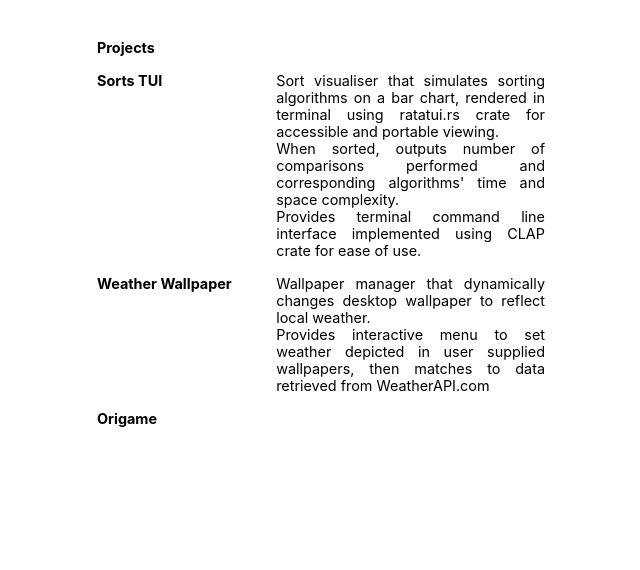
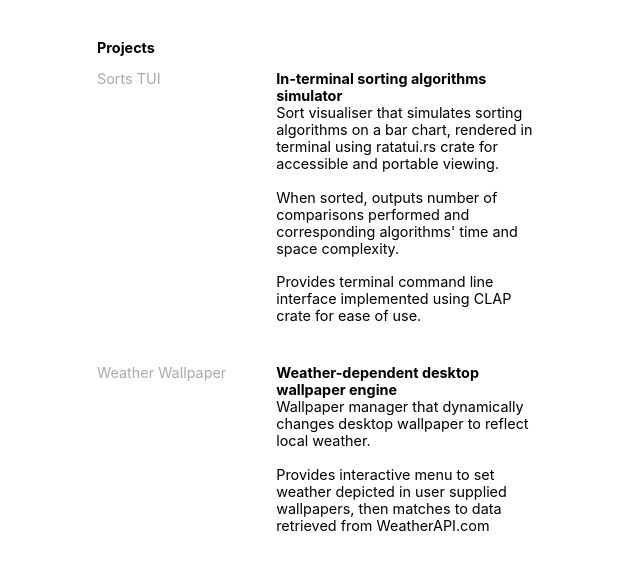
Before and after one commit to josh-ja-walker/portfolio, a React app: page / in a window 1280 px wide. Shown: the part 362-932 px from the top of the page, without its empty margins (319-959 px from the left). Before the commit the page ends 853 px from the top, so only its background shows below. Built offline with nearby package versions, Linux system fonts and the light colour scheme.

Commit message:
Added subtitle to project, changed project title color to darkgray

```diff
--- a/src/components/Project/Project.css
+++ b/src/components/Project/Project.css
@@ -9,24 +9,31 @@
     justify-content: start;
     align-content: stretch;
 
-    margin-top: 2vh;
-    margin-bottom: 2vh;
+    margin-bottom: 5vh;
 }
 
 .Project > header {
     flex-shrink: 0;
 
-    font-weight: bold;
+    color: darkgray;
     text-align: justify;
 
     width: 40%;
     margin-right: 0;
 }
 
-.description {
-    text-align: justify;
+.ProjectSubtitle {
+    font-weight: bold;
 }
 
-.description > p {
+.ProjectDescription > * {
+    text-align: left;
+}
+
+.ProjectDescription > p {
     margin: 0;
 }
+
+.ProjectDescription > p > hr {
+    visibility: hidden;
+}
--- a/src/components/Project/Project.js
+++ b/src/components/Project/Project.js
@@ -9,26 +9,26 @@ function Projects() {
 
             <ul id="ProjectList">
                 <Project name='Sorts TUI'
+                    subtitle='In-terminal sorting algorithms simulator'
                     desc={<p>
                         Sort visualiser that simulates sorting algorithms on a bar chart,
                         rendered in terminal using ratatui.rs crate for accessible and portable viewing.
-                        <br></br>
+                        <hr></hr>
                         When sorted, outputs number of comparisons performed and corresponding algorithms'
                         time and space complexity.
-                        <br></br>
+                        <hr></hr>
                         Provides terminal command line interface implemented using CLAP crate for ease of use.</p>}
                 />
 
                 <Project name='Weather Wallpaper'
+                    subtitle='Weather-dependent desktop wallpaper engine'
                     desc={<p>
                         Wallpaper manager that dynamically changes desktop wallpaper to reflect local weather.
-                        <br></br>
+                        <hr></hr>
                         Provides interactive menu to set weather depicted in user supplied wallpapers,
                         then matches to data retrieved from WeatherAPI.com
                     </p>}
                 />
-
-                <Project name={"Origame"}/>
 
             </ul>
         </div>
@@ -36,12 +36,15 @@ function Projects() {
 }
 
 /* Singular project */
-function Project({name, desc}) {
+function Project({name, subtitle, desc}) {
     return (
         <li>
             <div className="Project">
                 <header>{name}</header>
-                <div className="description">{desc}</div>
+                <div className='ProjectContent'>
+                    <div className="ProjectSubtitle">{subtitle}</div>
+                    <div className="ProjectDescription">{desc}</div>
+                </div>
             </div>
         </li>
     );
```
